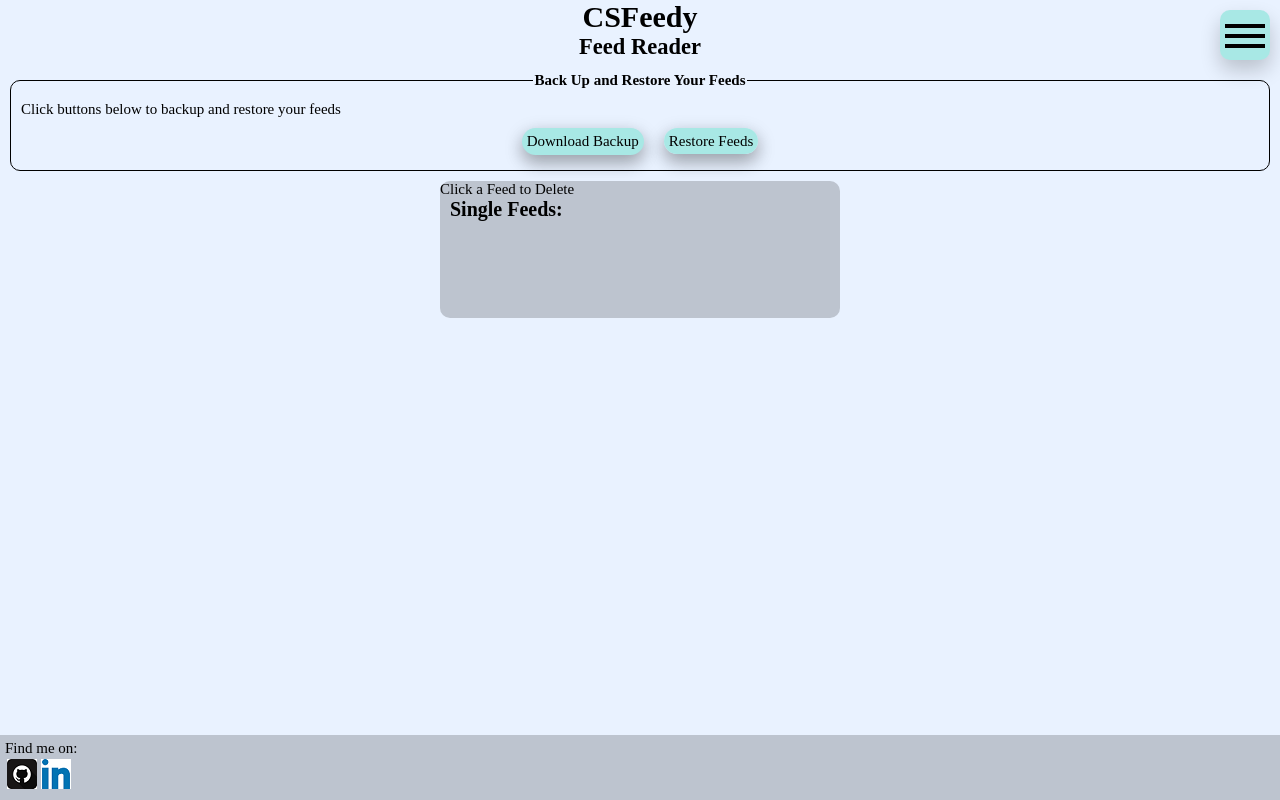
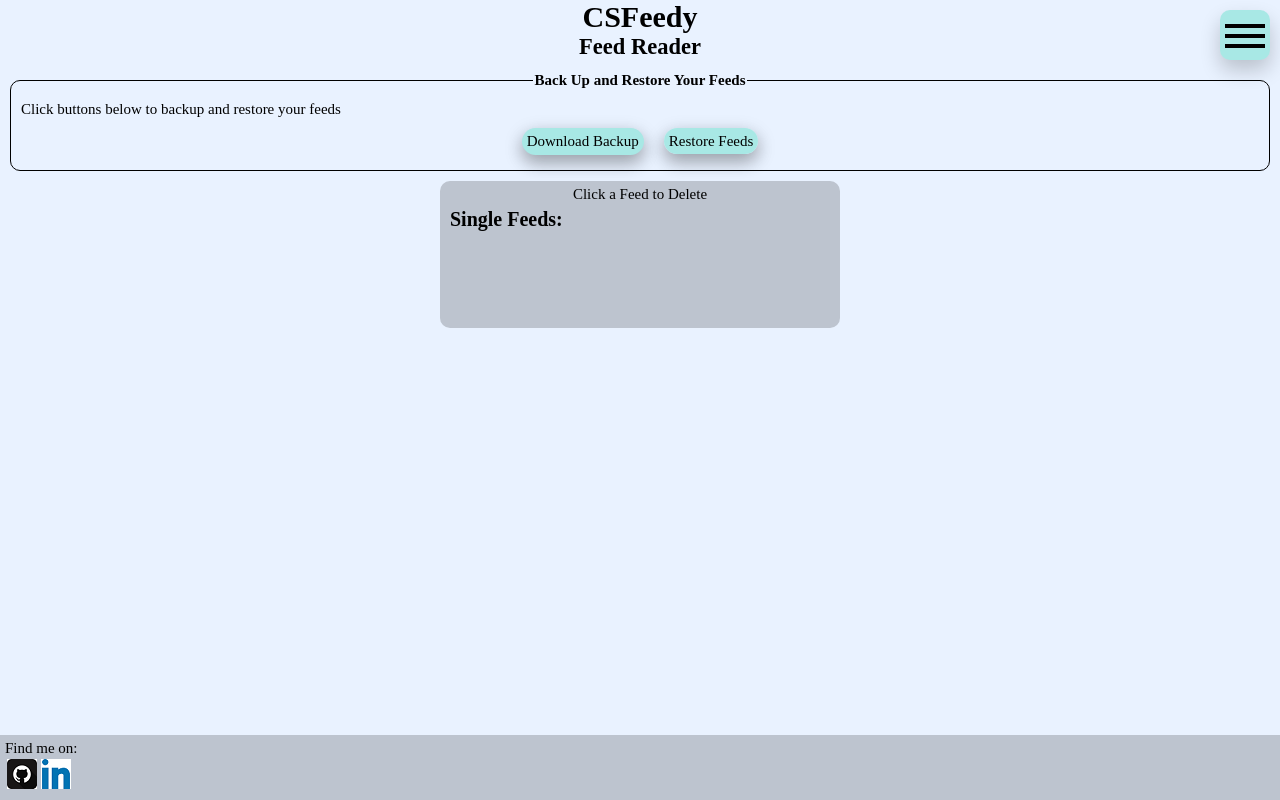
Before and after one commit to ARogala/cs-feedy, a React (Create React App) app: page /ManageFeeds in a window 1280 px wide. Built offline with nearby package versions, Linux system fonts and the light colour scheme.

Commit message:
style delete hint

```diff
--- a/src/App.css
+++ b/src/App.css
@@ -10,6 +10,10 @@
  	text-align: center;
  }
 
+/*
+	styles the main container for DeleteFeedBtnList and
+	FeedBtnList
+*/
  .searchBox {
  	background-color: #BDC4CF;
  	margin: 10px auto 10px auto;
--- a/src/components/DeleteFeedBtnList.js
+++ b/src/components/DeleteFeedBtnList.js
@@ -91,7 +91,7 @@ class DeleteFeedBtnList extends React.Component {
 
 		return (
 			<div className="searchBox">
-	 			<span>Click a Feed to Delete</span>
+	 			<p className="deleteHint">Click a Feed to Delete</p>
 	 			<ul className="feedBtnList">
 	 				{dropDownUL}
 	 				<span>Single Feeds:</span>
--- a/src/components/FeedBtnList.css
+++ b/src/components/FeedBtnList.css
@@ -41,3 +41,9 @@
 .feedBtn:focus {
 	outline: 2px solid blue;
 }
+
+
+.deleteHint {
+	text-align: center;
+	padding: 5px;
+}
```
